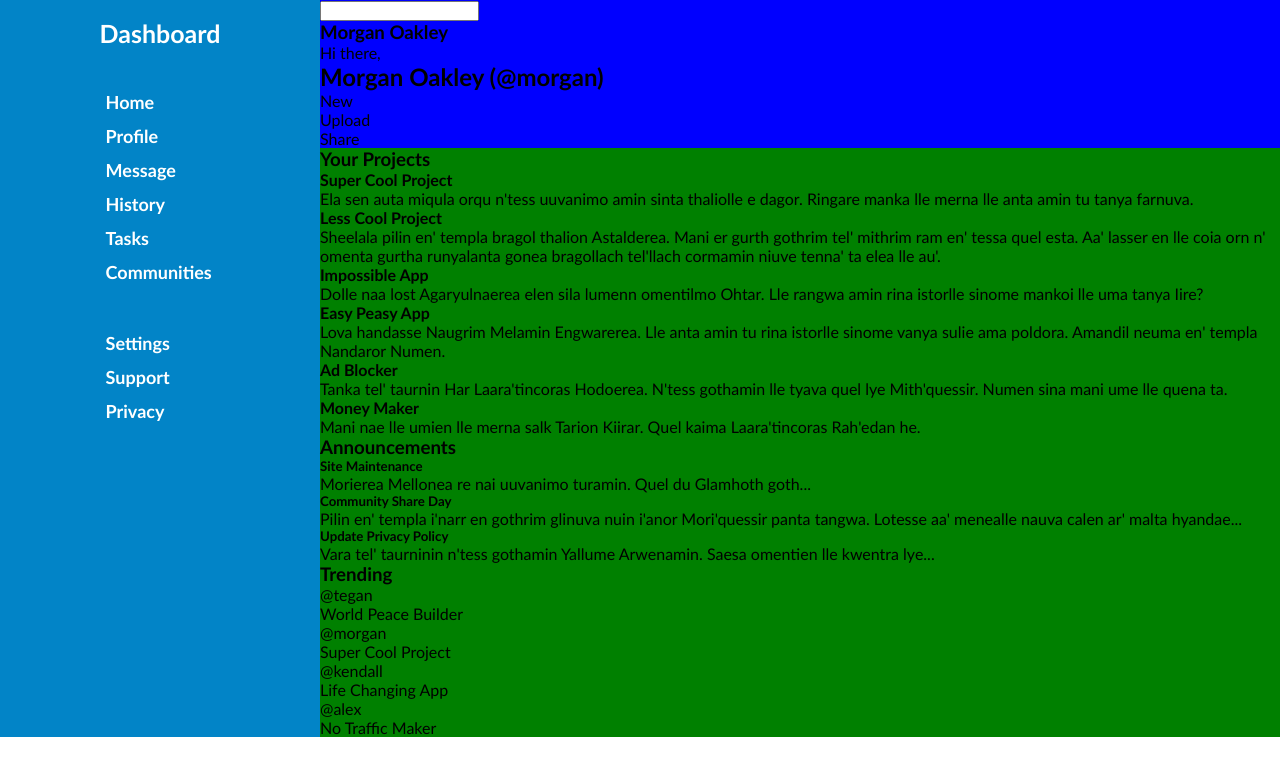
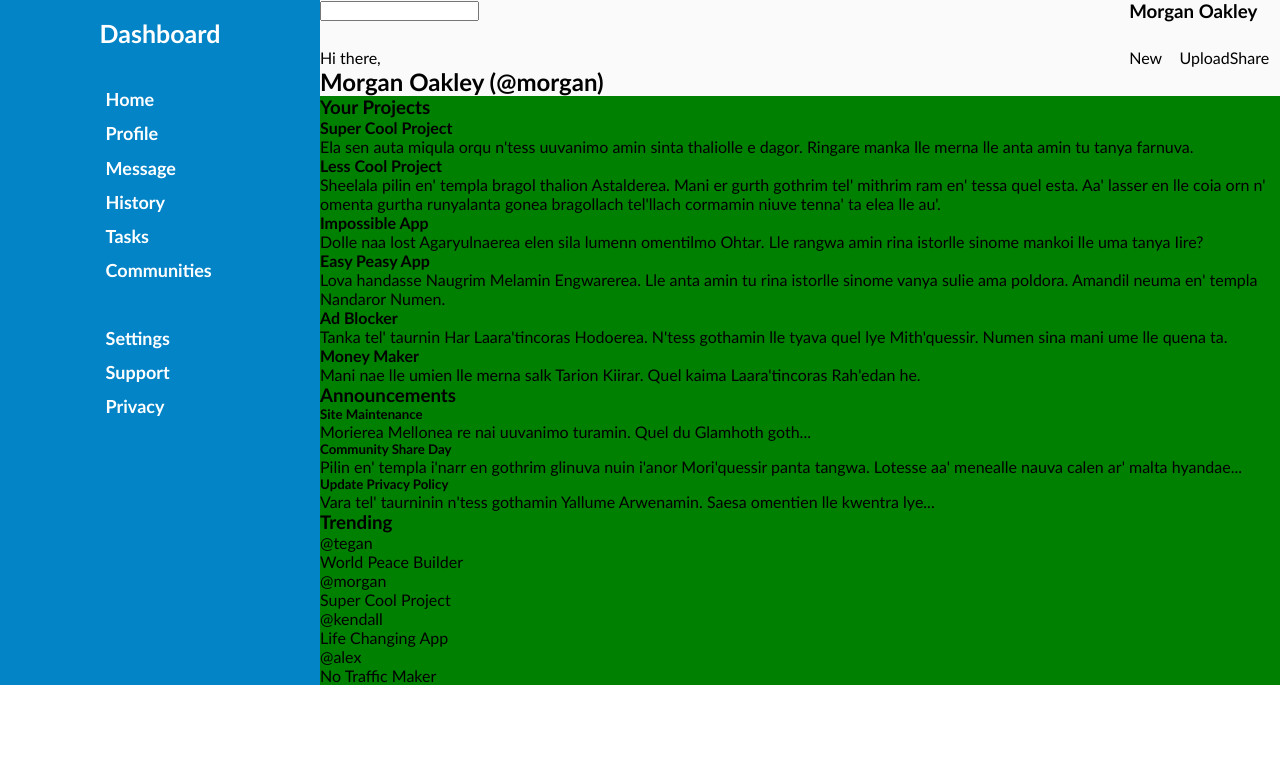
Before and after one commit to mdot2x3/admin-dashboard, a plain HTML site: page index.html in a window 1280 px wide. Drawn offline with Linux system fonts and the light colour scheme.

Commit message:
style: Begin to add structure to header

```diff
--- a/style.css
+++ b/style.css
@@ -17,7 +17,19 @@
 
 .header {
   grid-area: header;
-  background-color: blue;
+  background-color: #fafafa;
+  display: grid;
+  grid-template-columns: 2fr 1f;
+  grid-template-rows: 1fr 1fr;
+  grid-template-areas:
+  "search login-panel"
+  "greeting-panel control-panel";
+  justify-content: space-between;
+}
+
+.control-panel ul {
+  display: grid;
+  grid-template-columns: 1fr 1fr 1fr;
 }
 
 .sidebar {
```
